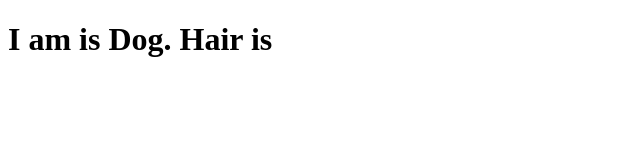
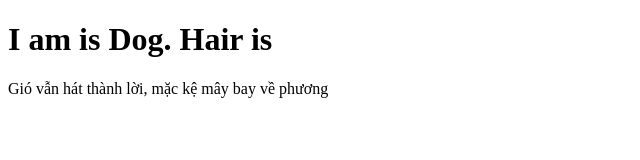
Before and after one commit to Hoanglong9090/zoo, a website: page index.html in a window 1280 px wide. Shown: the whole page, without its empty margins (0-640 px from the left). Drawn offline with Linux system fonts and the light colour scheme.

Commit message:
Fixed index.html

```diff
--- a/index.html
+++ b/index.html
@@ -7,5 +7,6 @@
 </head>
 <body>
 <h1>I am is Dog. Hair is </h1>
+<p>Gió vẫn hát thành lời, mặc kệ mây bay về phương</p>
 </body>
 </html>
```
